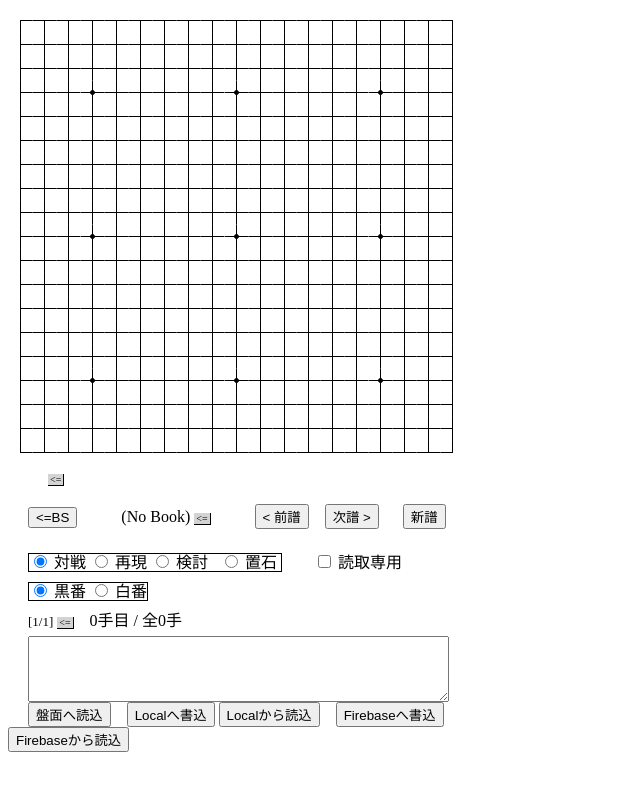
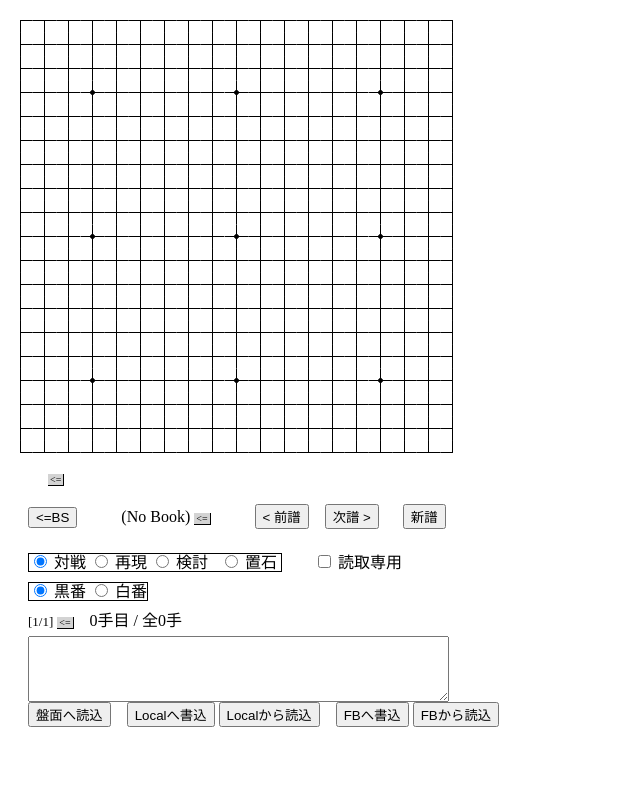
Before and after one commit to md1961/igo-html5, a plain HTML site: page index.html in a window 1280 px wide. Shown: the whole page, without its empty margins (0-640 px from the left). Drawn offline with Linux system fonts and the light colour scheme; no server answers.

Commit message:
Move back button to read from Firebase to appropriate position

```diff
--- a/index.html
+++ b/index.html
@@ -193,14 +193,14 @@
             <input type="button" id="button_to_read_data_from_local_storage" value="Localから読込"
                    onclick="readDataFromLocalStorage();">
             &nbsp;&nbsp;
-            <input type="button" id="button_to_write_data_to_firebase" value="Firebaseへ書込"
+            <input type="button" id="button_to_write_data_to_firebase" value="FBへ書込"
                    onclick="writeDataToFirebase();">
+            <input type="button" id="button_to_read_data_from_firebase" value="FBから読込"
+                   onclick="showMoveBookNamesFromFirebase();">
           </span>
+          <ul id="move_book_name_list" hidden></ul>
         </div>
       </div>
     </div>
-            <input type="button" id="button_to_read_data_from_firebase" value="Firebaseから読込"
-                   onclick="showMoveBookNamesFromFirebase();">
-            <ul id="move_book_name_list" hidden></ul>
   </body>
 </html>
```
